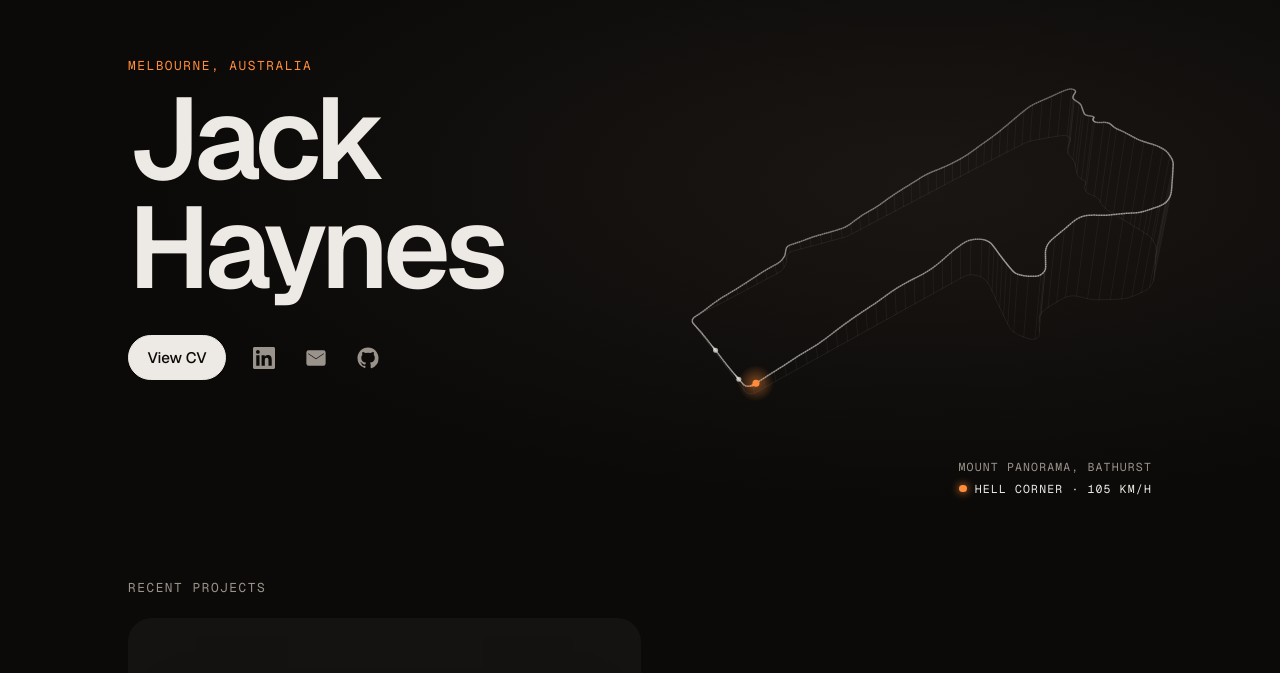
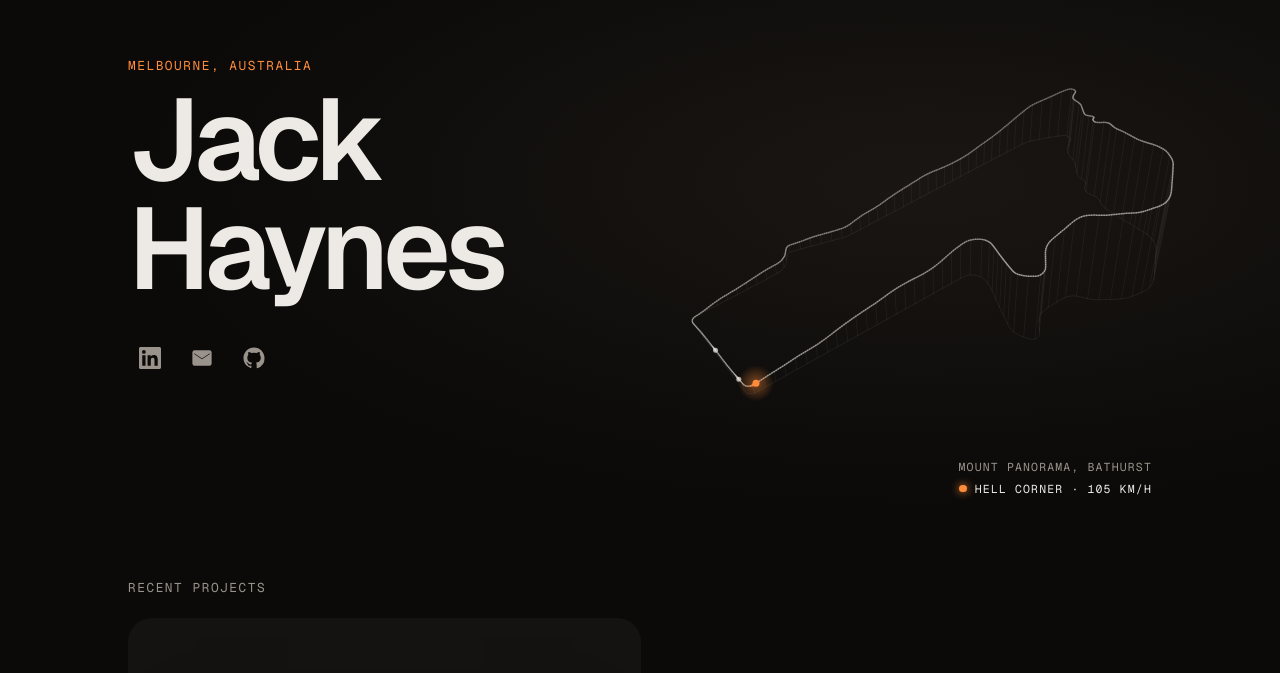
Before and after one commit to J-Haynes/portfolio, a Next.js app: page / in a window 1280 px wide. Shown: the part 126-799 px from the top of the page. Built offline with nearby package versions, Linux system fonts and the light colour scheme; grey boxes are pictures that could not be loaded.

Commit message:
remove CV link

```diff
--- a/app/page.tsx
+++ b/app/page.tsx
@@ -12,10 +12,6 @@ export default function Home() {
           <p className="eyebrow">Melbourne, Australia</p>
           <h1>Jack Haynes</h1>
           <nav className="hero-links" aria-label="Links">
-            {/* TODO: link the CV */}
-            <a className="button button-solid" href="#">
-              View CV
-            </a>
             <a
               className="icon-link"
               href="https://www.linkedin.com/in/jack-haynes1/"
```
